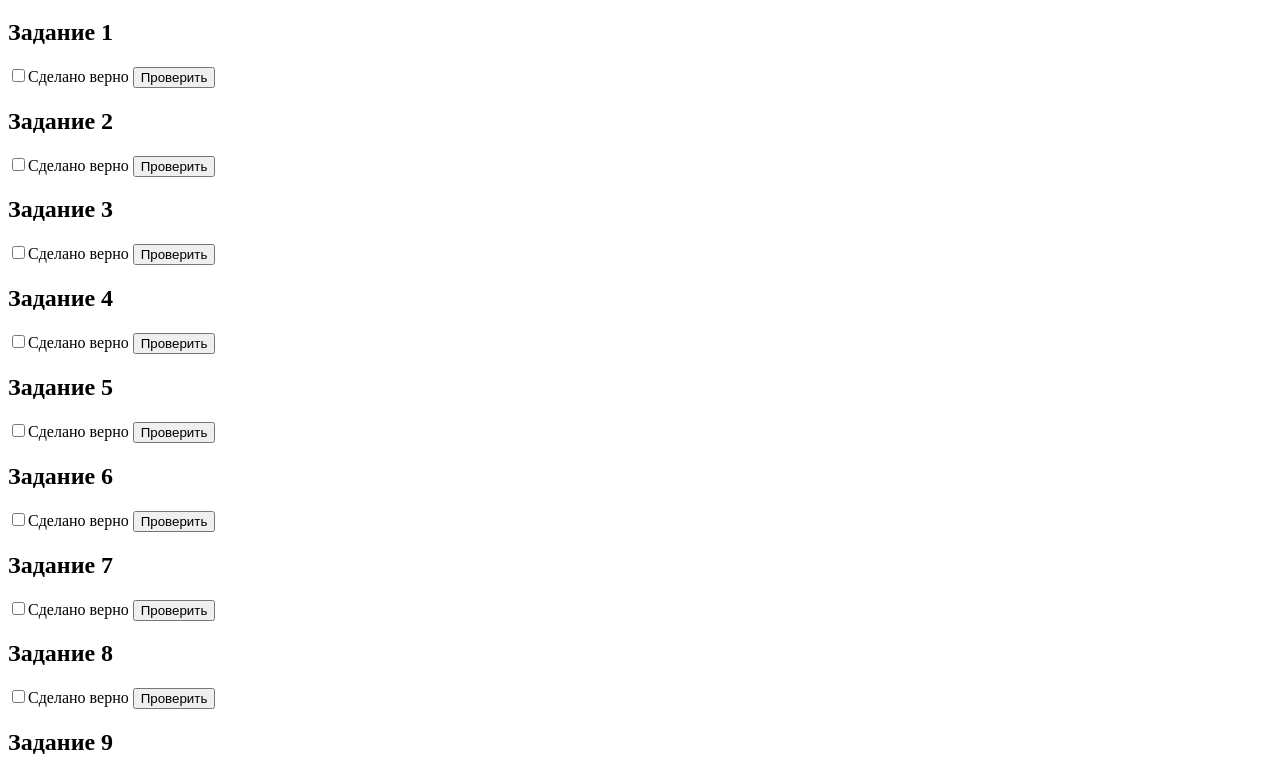
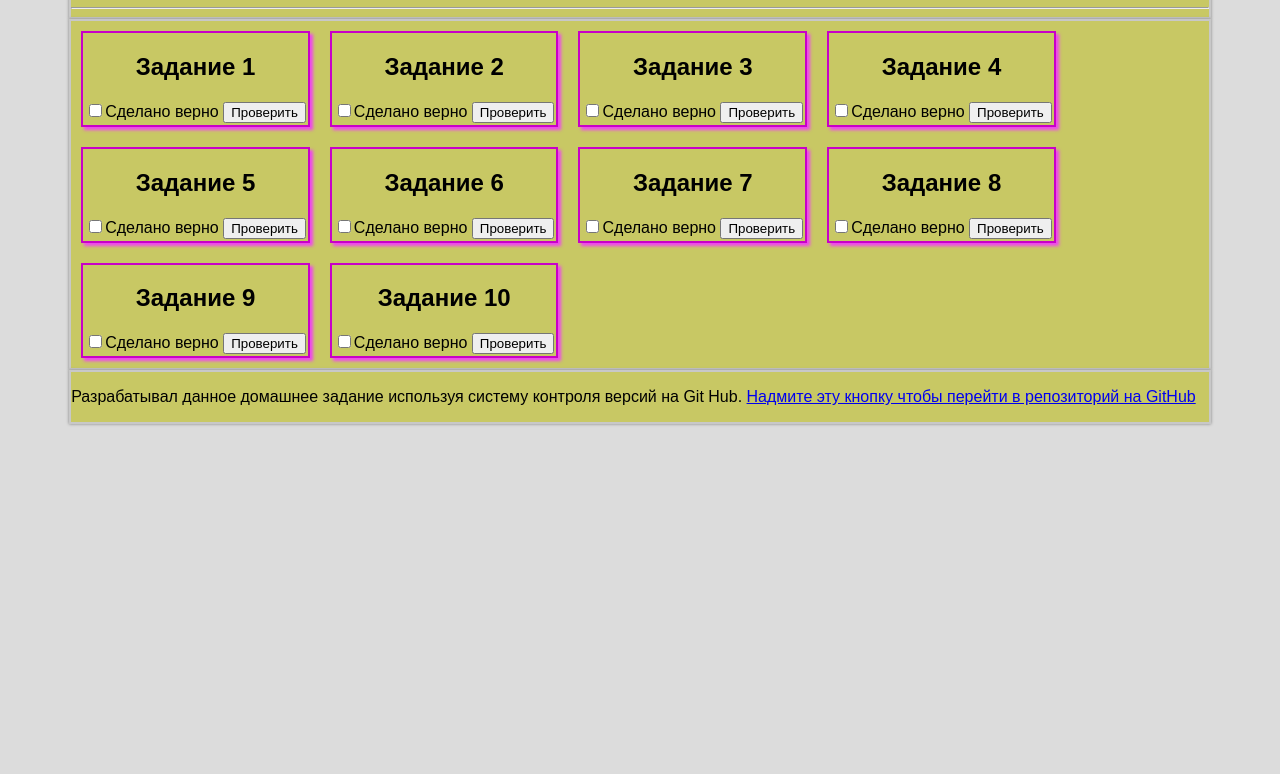
Before and after one commit to RogiVenarg/Education, a plain HTML site: page index.html in a window 1280 px wide. Shown: the part 83-857 px from the top of the page. After the commit the page ends 800 px from the top, so only its background shows below. Drawn offline with Linux system fonts and the light colour scheme.

Commit message:
Создание первоначальной стилизации

```diff
--- a/css/style.css
+++ b/css/style.css
@@ -0,0 +1,31 @@
+body {
+	font-family: arial, serif;
+	background-color: rgb(220 220 220);
+}
+
+header, main, footer{
+	max-width: 1400px;
+	width: 90%;
+	margin: 0px auto;
+	background-color: rgb(200 200 100);
+	border: 2px solid rgb(200 200 200);
+	box-shadow: 0px 0px 3px gray;
+}
+
+main{
+	display: flex;
+	flex-wrap: wrap;
+
+}
+h1, h2 {text-align:center;}
+
+p{text-align: justify;}
+
+section{
+	margin: 10px;
+	box-shadow: 3px 3px 3px rgb(240 70 240);
+	border: 2px solid rgb(200 0 200);
+}
+section>div{
+	margin: 2px;
+}
--- a/index.html
+++ b/index.html
@@ -113,5 +113,11 @@
 		</div>
   	</section>
   </main>
+	<footer>
+		<p>
+			Разрабатывал данное домашнее задание используя систему контроля версий на Git Hub.
+			<a href="https://github.com/RogiVenarg/Education">Надмите эту кнопку чтобы перейти в репозиторий на GitHub</a>
+		</p>
+	</footer>
   </body>
 </html>
```
